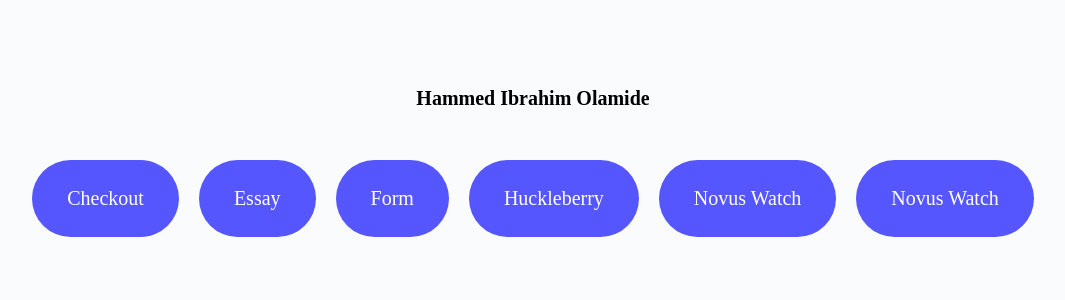
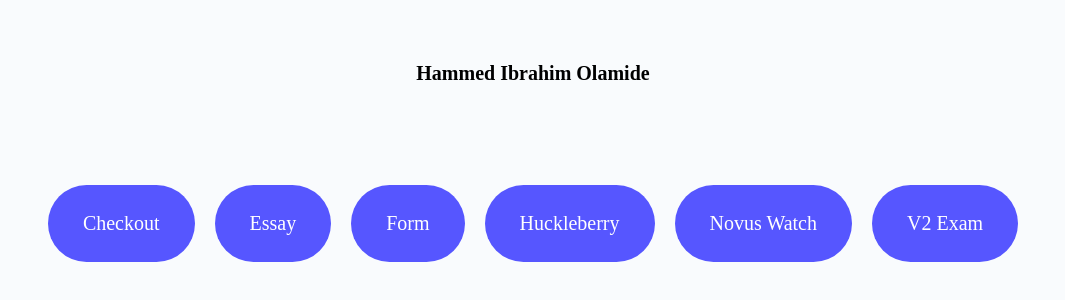
Before and after one commit to Horlamidey655/Altschool, a plain HTML site: page index.html in a window 1280 px wide. Shown: the part 238-538 px from the top of the page, without its empty margins (107-1172 px from the left). Drawn offline with Linux system fonts and the light colour scheme.

Commit message:
final commit

```diff
--- a/index.html
+++ b/index.html
@@ -8,6 +8,7 @@
   </head>
   <body>
     <h1>Hammed Ibrahim Olamide</h1>
+    <h2></h2>
 
     <main class="main">
       <a href="./checkout/index.html" class="btn">checkout</a>
@@ -15,7 +16,7 @@
       <a href="./form/index.html" class="btn">form</a>
       <a href="./Huckleberry/index.html" class="btn">huckleberry</a>
       <a href="./novus watch/index.html" class="btn">novus watch</a>
-      <a href="./v2 exam/index.html" class="btn">novus watch</a>
+      <a href="./v2 exam/index.html" class="btn">V2 exam</a>
     </main>
   </body>
 </html>
```
